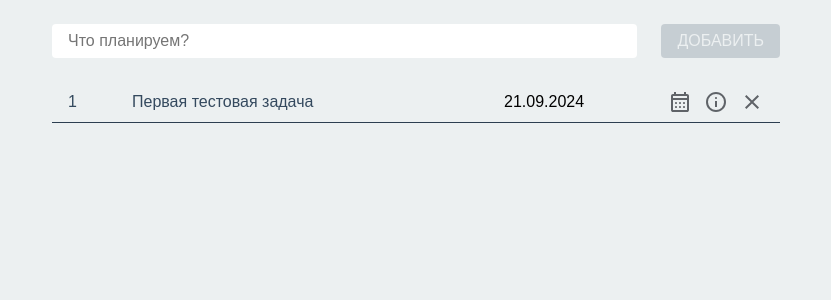
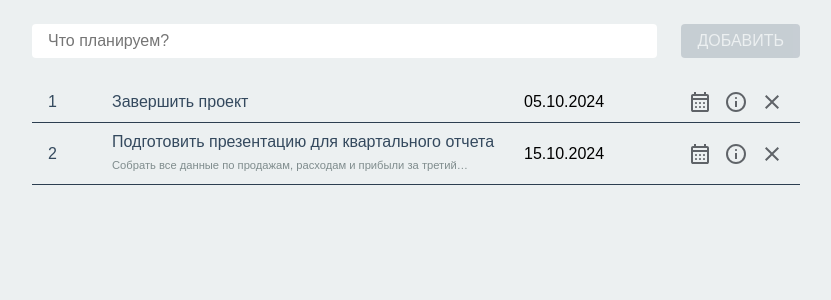
Before and after one commit to RodionMalkov/pet-todo, a React (Create React App) app: page / in a window 1280 px wide. Shown: the top 300 px of the page, without its empty margins (224-1055 px from the left). Built offline with nearby package versions, Linux system fonts and the light colour scheme; a web font is replaced by a local one.

Commit message:
cleaning props on components and add desc for TodoItem

```diff
--- a/src/App.jsx
+++ b/src/App.jsx
@@ -7,22 +7,25 @@ const App = () => {
   const [todoList, setTodoList] = useState([
     {
       id: 1,
-      task: "Первая тестовая задача",
-      deadline: new Date("2024-09-21"),
-      desc: "Первая тестовая задача: описание",
+      task: "Завершить проект",
+      deadline: new Date("2024-10-05"),
+    },
+    {
+      id: 2,
+      task: "Подготовить презентацию для квартального отчета",
+      deadline: new Date("2024-10-15"),
+      desc: "Собрать все данные по продажам, расходам и прибыли за третий квартал. Создать графики и диаграммы для визуализации. Написать выводы и рекомендации для следующего квартала. Обязательно согласовать с руководством основные моменты перед финальной версией. Презентация должна быть оформлена в корпоративном стиле, с акцентом на достижения команды.",
     },
   ]);
 
   const addTodo = (task) => {
     const newTodo = {
       id: todoList.length > 0 ? todoList.at(-1).id + 1 : 1,
+      task,
       dataCreate: new Date(),
-      deadline: null,
-      task,
     };
     setTodoList([...todoList, newTodo]);
   };
-
   const renameTask = (id, task) => {
     setTodoList(
       todoList.map((todo) => (todo.id === id ? { ...todo, task } : todo))
--- a/src/assets/styles/varibles.scss
+++ b/src/assets/styles/varibles.scss
@@ -11,6 +11,10 @@
   --radius: 4px;
   --element-padding: 0.5rem 1rem;
   --element-padding-square: 0.5rem;
+  --element-padding-x: 0 1rem;
+  --element-padding-y: 1rem 0;
+  --element-padding-xs: 0 0.5rem;
+  --element-padding-ys: 0.5rem 0;
 
   --transition-250: 250ms ease-in-out;
 }
--- a/src/components/TodoControls/TodoControls.jsx
+++ b/src/components/TodoControls/TodoControls.jsx
@@ -4,7 +4,8 @@ import BtnDate from "../../elements/BtnDate/BtnDate";
 import BtnRemove from "../../elements/BtnRemove/BtnRemove";
 import BtnInfo from "../../elements/BtnInfo/BtnInfo";
 
-const TodoControls = ({ onRemove, onDateClick, openModal }) => {
+const TodoControls = (props) => {
+  const { onDateClick, onRemove, openModal } = props;
   return (
     <div className="todo-controls">
       <BtnDate onClick={onDateClick} />
--- a/src/components/TodoItem/TodoItem.jsx
+++ b/src/components/TodoItem/TodoItem.jsx
@@ -6,9 +6,13 @@ import "react-datepicker/dist/react-datepicker.css";
 import "./TodoItem.scss";
 import TodoControls from "../TodoControls/TodoControls";
 import TaskInfo from "../../modules/TaskInfo/TaskInfo";
+import Input from "../../elements/Input/Input";
 
-const TodoItem = ({ props, removeTodo, addDeadline, addDesc, renameTask }) => {
-  const { id, task, deadline, desc } = props;
+const TodoItem = (props) => {
+  const { taskInfo, removeTodo, addDeadline, addDesc, renameTask } = props;
+
+  const { id, task, deadline, desc } = taskInfo;
+
   const [deadLineDate, setDeadLine] = useState(
     deadline ? new Date(deadline) : null
   );
@@ -40,7 +44,10 @@ const TodoItem = ({ props, removeTodo, addDeadline, addDesc, renameTask }) => {
   return (
     <div className="todo-item">
       <div className="todo-item__cell todo-item__num">{id}</div>
-      <div className="todo-item__cell todo-item__task">{task}</div>
+      <div className="todo-item__cell todo-item__about">
+        <span className="todo-item__task">{task}</span>
+        {desc && <span className="todo-item__desc">{desc}</span>}
+      </div>
       <DatePicker
         wrapperClassName="todo-item__cell todo-item__date"
         className="todo-item__date-input"
@@ -58,7 +65,7 @@ const TodoItem = ({ props, removeTodo, addDeadline, addDesc, renameTask }) => {
       <TaskInfo
         closeModal={closeModal}
         modalIsOpen={modalIsOpen}
-        TaskInfo={props}
+        taskInfo={taskInfo}
         deadLineDate={deadLineDate}
         addDesc={addDesc}
         renameTask={renameTask}
--- a/src/components/TodoItem/TodoItem.scss
+++ b/src/components/TodoItem/TodoItem.scss
@@ -25,17 +25,29 @@
     }
   }
 
+  &__about {
+    flex: 1;
+    @media (max-width: 575px) {
+      flex: 0 0 auto;
+      width: 100%;
+    }
+  }
+
   &__task {
-    flex: 1;
     display: -webkit-box;
     overflow: hidden;
     -webkit-box-orient: vertical;
     -webkit-line-clamp: 1;
+    width: 100%;
+  }
 
-    @media (max-width: 575px) {
-      flex: 0 0 auto;
-      width: 100%;
-    }
+  &__desc {
+    font-size: 0.7rem;
+    color: var(--primary-gray);
+    display: -webkit-box;
+    overflow: hidden;
+    -webkit-box-orient: vertical;
+    -webkit-line-clamp: 1;
   }
 
   &__date {
--- a/src/modules/Container/Container.scss
+++ b/src/modules/Container/Container.scss
@@ -1,6 +1,6 @@
 .container {
   width: 100%;
-  max-width: 768px;
+  max-width: 808px;
   margin: 0 auto;
   padding: 0 20px;
 }
--- a/src/modules/TaskInfo/TaskInfo.jsx
+++ b/src/modules/TaskInfo/TaskInfo.jsx
@@ -4,16 +4,16 @@ import Modal from "react-modal";
 import "./TaskInfo.scss";
 import Input from "../../elements/Input/Input";
 
-const TaskInfo = ({
-  modalIsOpen,
-  closeModal,
-  TaskInfo,
-  deadLineDate,
-  addDesc,
-  renameTask,
-}) => {
-  Modal.setAppElement("#root");
-  const { id, task, desc } = TaskInfo;
+const TaskInfo = (props) => {
+  const {
+    modalIsOpen,
+    closeModal,
+    taskInfo,
+    renameTask,
+    addDesc,
+    deadLineDate,
+  } = props;
+  const { id, task, desc } = taskInfo;
 
   const handleTaskChange = (e) => {
     renameTask(id, e.target.value);
@@ -34,6 +34,8 @@ const TaskInfo = ({
   } else {
     taskDate = "Дедлайн не указаан";
   }
+
+  Modal.setAppElement("#root");
 
   return (
     <Modal
--- a/src/modules/TodoList/TodoList.jsx
+++ b/src/modules/TodoList/TodoList.jsx
@@ -2,19 +2,14 @@ import React from "react";
 import "./TodoList.scss";
 import TodoItem from "../../components/TodoItem/TodoItem";
 
-const TodoList = ({
-  todoList,
-  removeTodo,
-  addDeadline,
-  addDesc,
-  renameTask,
-}) => {
+const TodoList = (props) => {
+  const { todoList, removeTodo, addDeadline, addDesc, renameTask } = props;
   return (
     <div className="todo-list">
       {todoList.map((item) => (
         <TodoItem
           key={item.id}
-          props={item}
+          taskInfo={item}
           removeTodo={removeTodo}
           addDeadline={addDeadline}
           addDesc={addDesc}
@@ -22,7 +17,7 @@ const TodoList = ({
         />
       ))}
 
-      {!todoList.length ? <p>У вас нет планов</p> : null}
+      {!todoList.length && <p>У вас нет планов</p>}
     </div>
   );
 };
```
